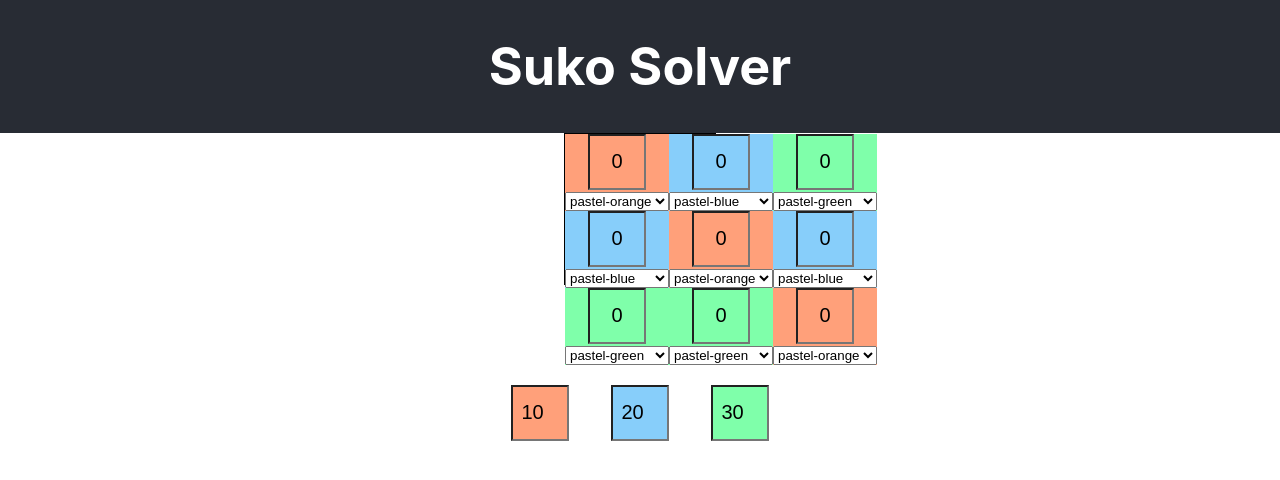
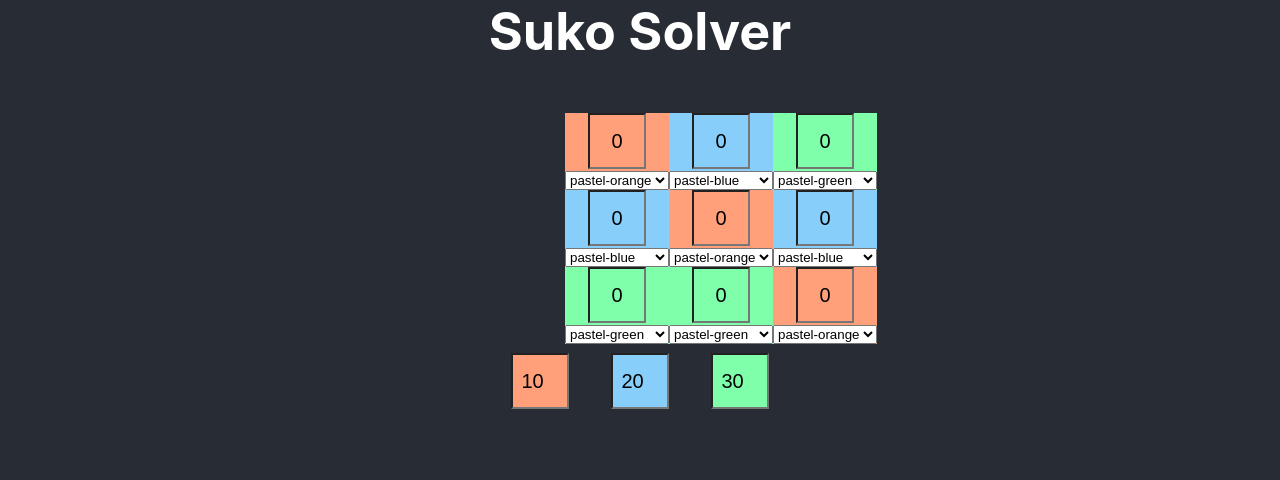
Before and after one commit to elliotdes/suko-solver, a React (Create React App) app: page / in a window 1280 px wide. Shown: the top 480 px of the page. Built offline with nearby package versions, Linux system fonts and the light colour scheme.

Commit message:
tidy css

```diff
--- a/src/App.css
+++ b/src/App.css
@@ -1,78 +1,29 @@
+body {
+  background-color: #282c34;
+  color: white;
+}
+
 .App {
   text-align: center;
 }
 
-.App-logo {
-  height: 40vmin;
-  pointer-events: none;
-}
-
-@media (prefers-reduced-motion: no-preference) {
-  .App-logo {
-    animation: App-logo-spin infinite 20s linear;
-  }
-}
-
 .App-header {
-  background-color: #282c34;
   display: flex;
   flex-direction: column;
   align-items: center;
   justify-content: center;
   font-size: calc(10px + 2vmin);
-  color: white;
 }
 
-.App-link {
-  color: #61dafb;
+h1 {
+  margin: 0;
 }
 
-@keyframes App-logo-spin {
-  from {
-    transform: rotate(0deg);
-  }
-  to {
-    transform: rotate(360deg);
-  }
-}
-
-.apricot-group {
-  width: 75px;
-  height: 75px;
-  font-size: 40px;
-  text-align: center;
-  padding: 0px;
-  border: solid black;
-  background-color: #FDCFB3;
-}
-
-.periwinkle-group {
-  width: 75px;
-  height: 75px;
-  font-size: 40px;
-  text-align: center;
-  padding: 0px;
-  border: solid black;
-  background-color: #CEC8E4;
-}
-
-.lace-group {
-  width: 75px;
-  height: 75px;
-  font-size: 40px;
-  text-align: center;
-  padding: 0px;
-  border: solid black;
-  background-color: #F9F7E8;
-}
-
-.square {
-  display: grid;
-  grid-template-columns: 1fr 1fr 1fr;
-  grid-template-rows: 1fr 1fr 1fr;
-  width: 100px;
-  height: 100px;
-  border: 1px solid black;
+.grid-container {
+  display: flex;
+  justify-content: center;
+  align-items: center;
+  padding: 40px 0;
 }
 
 .grid {
@@ -81,20 +32,23 @@
   grid-template-rows: repeat(3, 1fr);
   width: 150px;
   height: 150px;
-  border: 1px solid black;
+  /* border: 1px solid white; */
+  padding: 10px;
 }
 
-.grid-container {
-  display: flex;
-  justify-content: center;
-  align-items: center;
-  padding-bottom: 100px;
+.square {
+  width: 33px;
+  height: 33px;
+  border: 1px solid white;
+  text-align: center;
+  padding: 5px;
 }
 
 .sum-container {
   display: flex;
   justify-content: center;
   align-items: center;
+  margin-top: 40px;
 }
 
 .sum {
@@ -103,4 +57,5 @@
   border-radius: 10px;
   padding: 5px;
   margin: 5px;
+  text-align: center;
 }
```
